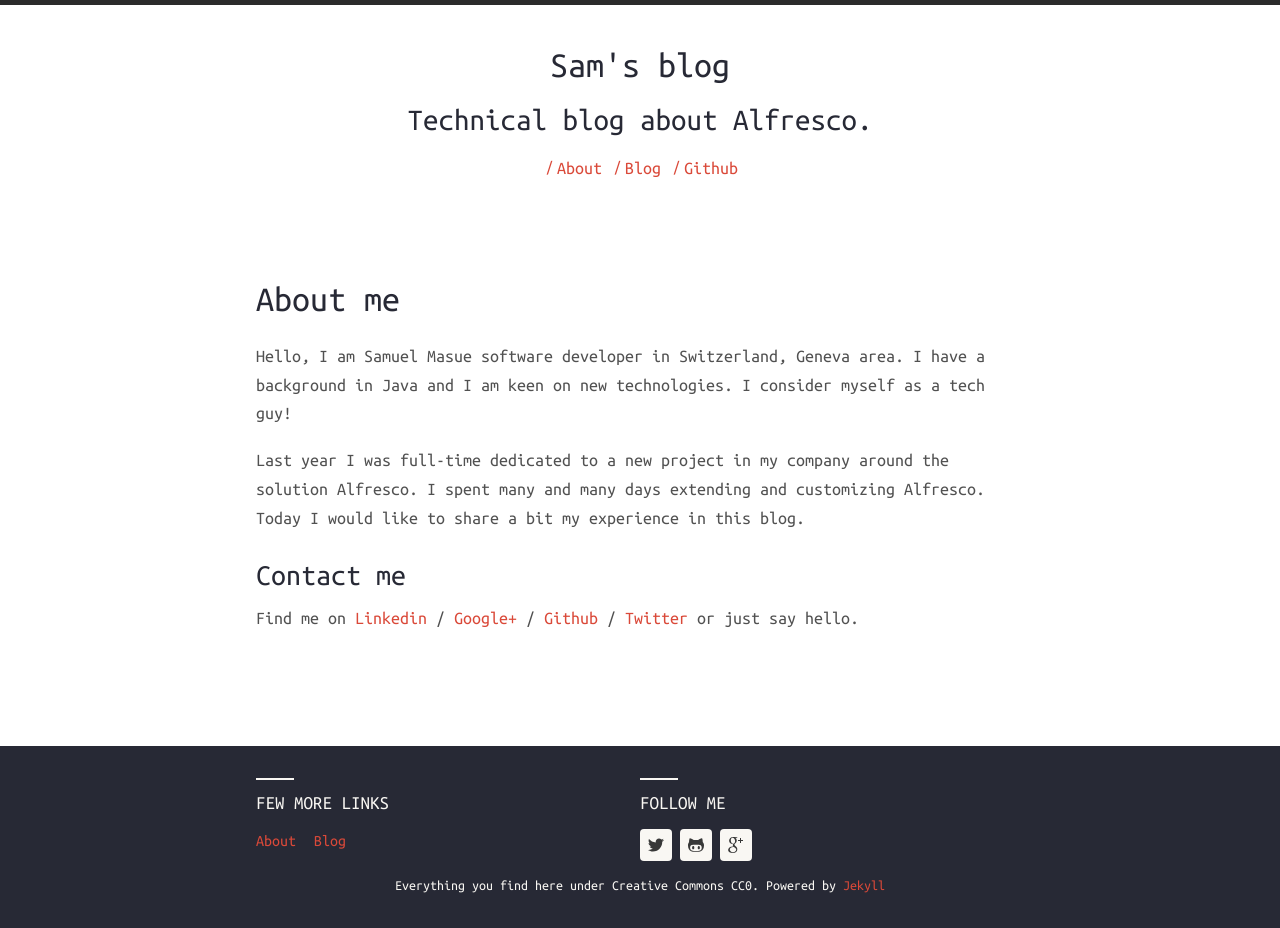
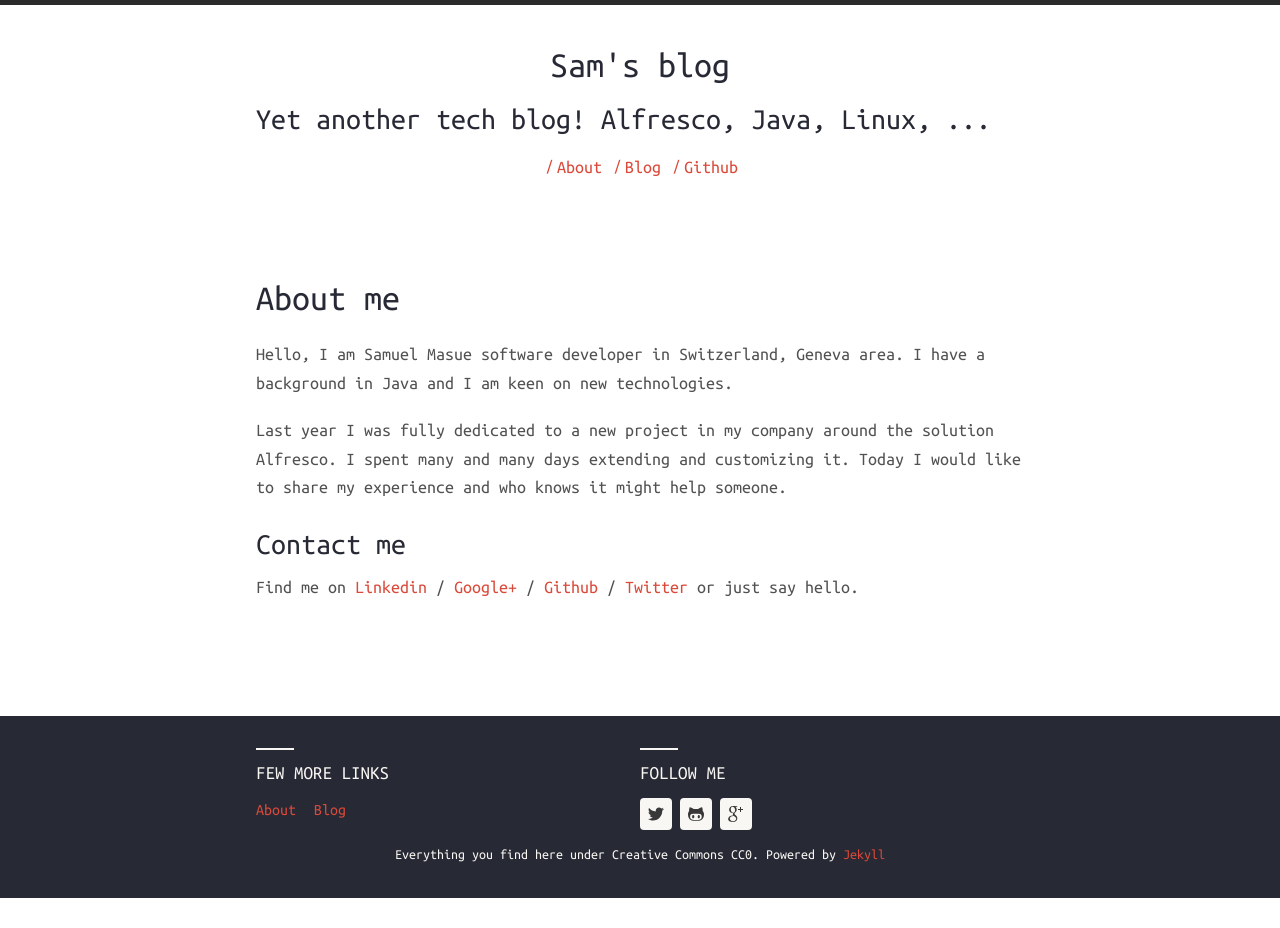
Before and after one commit to TheWeirdDev/theweirddev.github.io, a Jekyll site: the page built from about.md, in a window 1280 px wide. Built offline with Jekyll 4.4.1, drawn with Linux system fonts in a browser that asks for light colours; nearby versions of some CDN libraries; after the commit the page ends 900 px from its top, so only the background shows below that.

Commit message:
Review txt - and new draft post

```diff
--- a/_config.yml
+++ b/_config.yml
@@ -13,7 +13,7 @@
 harmony:
   name: Sam's blog
   # Little description about your site
-  description: Technical blog about Alfresco.
+  description: Yet another tech blog! Alfresco, Java, Linux, ...
   meta_description: I am Samuel Masue. This blog will cover topics about Alfresco.
   basetheme: theme-base-01 # pre defined thmes are darken, blue-water, redish.
   author: # Author details
--- a/_layouts/default.html
+++ b/_layouts/default.html
@@ -29,7 +29,7 @@
         <header class="main-header">
             <div class="wc-container">
                 <h1><a href="{{ site.baseurl }}/">{{ site.harmony.name }}</a></h1>
-                <h2>{{ site.harmony.description }}</h2>
+                <h3>{{ site.harmony.description }}</h3>
                 {% include header-links.html %}
             </div>
         </header>
--- a/about.md
+++ b/about.md
@@ -4,11 +4,13 @@
 permalink: /about/
 ---
 
-Hello, I am Samuel Masue software developer in Switzerland, Geneva area. I have a background in Java and
-I am keen on new technologies. I consider myself as a tech guy!
+Hello, I am Samuel Masue software developer in Switzerland, Geneva area. I have a background in Java and I am keen on
+ new
+technologies.
 
-Last year I was full-time dedicated to a new project in my company around the solution Alfresco.
-I spent many and many days extending and customizing Alfresco. Today I would like to share a bit my experience in this blog.
+Last year I was fully dedicated to a new project in my company around the solution Alfresco.
+I spent many and many days extending and customizing it. Today I would like to share my experience and who
+knows it might help someone.
 
 
 ### Contact me
```
Also changed, not shown: 1 other file.
